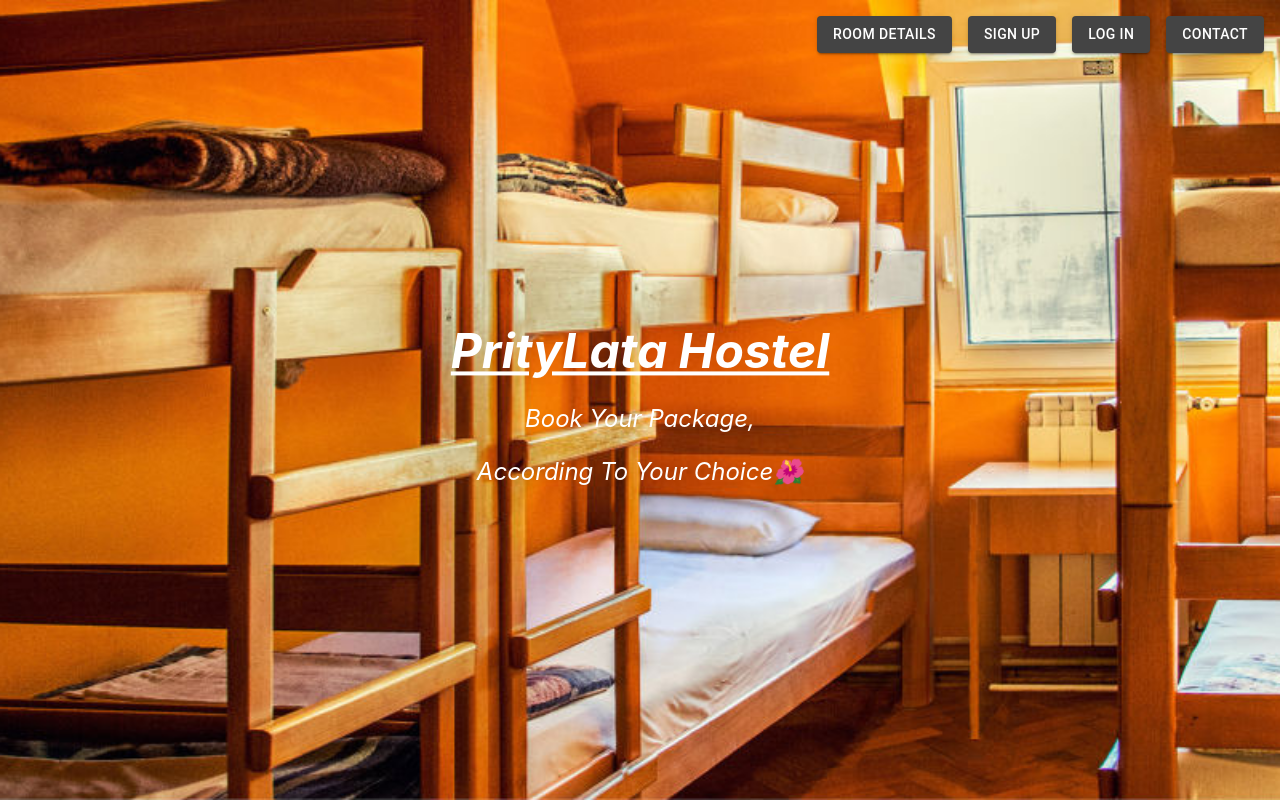
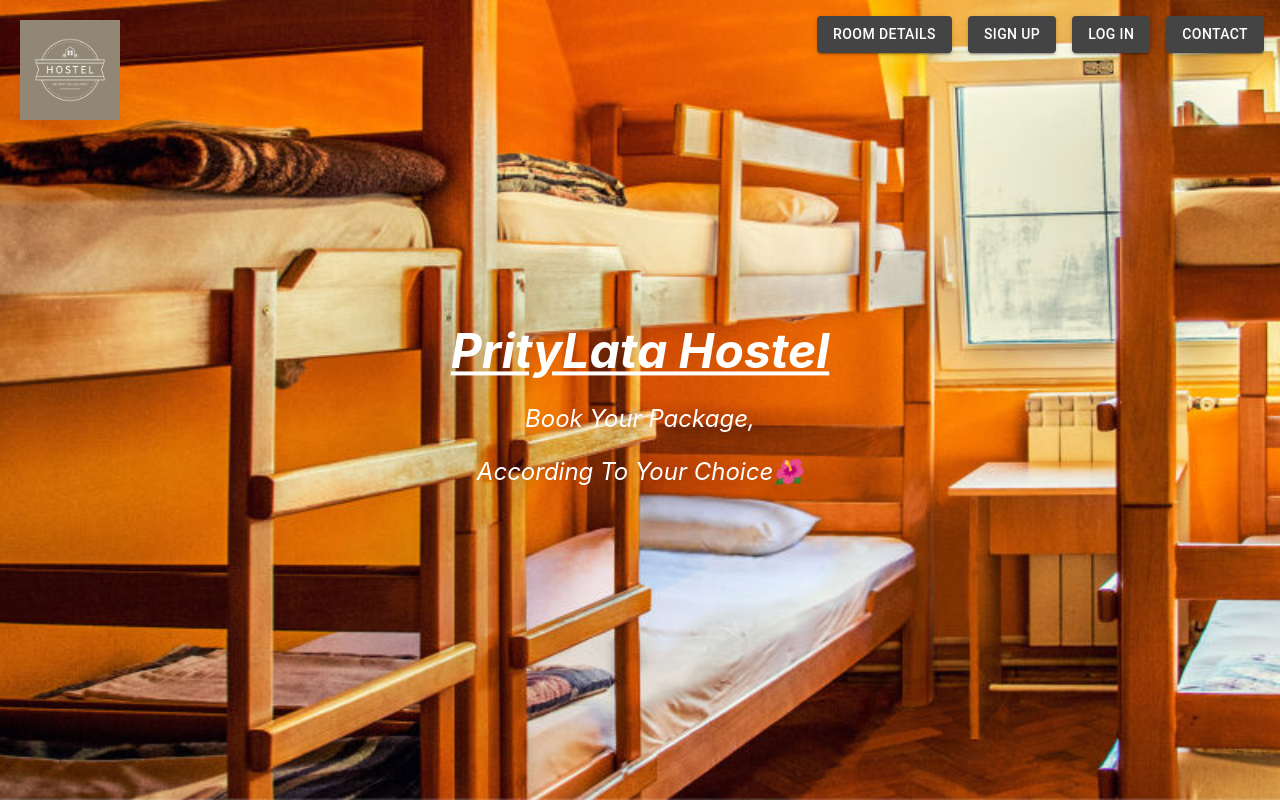
Before and after one commit to MohammadIsmailAlam/Hostel_Package, a React (Create React App) app: page / in a window 1280 px wide. Built offline with nearby package versions, Linux system fonts and the light colour scheme.

Commit message:
added logo

```diff
--- a/src/Pages/Dashboard.js
+++ b/src/Pages/Dashboard.js
@@ -1,6 +1,7 @@
 import React from "react";
 import backgroundImage from "../Assets/img/hl3.jpg";
 import { Button } from "@mui/material";
+import Logo from "../Assets/img/logo.png";
 
 export default function Dashboard() {
   return (
@@ -10,6 +11,7 @@ export default function Dashboard() {
         backgroundImage: `url(${backgroundImage})`,
       }}
     >
+      <img className="logo" src={Logo} alt="PrityLata Hostel Logo" />
       <div className="text-overlay">
         <h1 className="title-name">PrityLata Hostel</h1>
         <p className="title-des">Book Your Package,</p>
--- a/src/Styles/DashBoard.css
+++ b/src/Styles/DashBoard.css
@@ -36,3 +36,12 @@ p.title-des {
   font-style: italic;
   font-size: 1.5rem;
 }
+
+.logo {
+  position: absolute;
+  top: 0;
+  left: 0;
+  margin: 20px;
+  height: 100px;
+  width: auto;
+}
```
